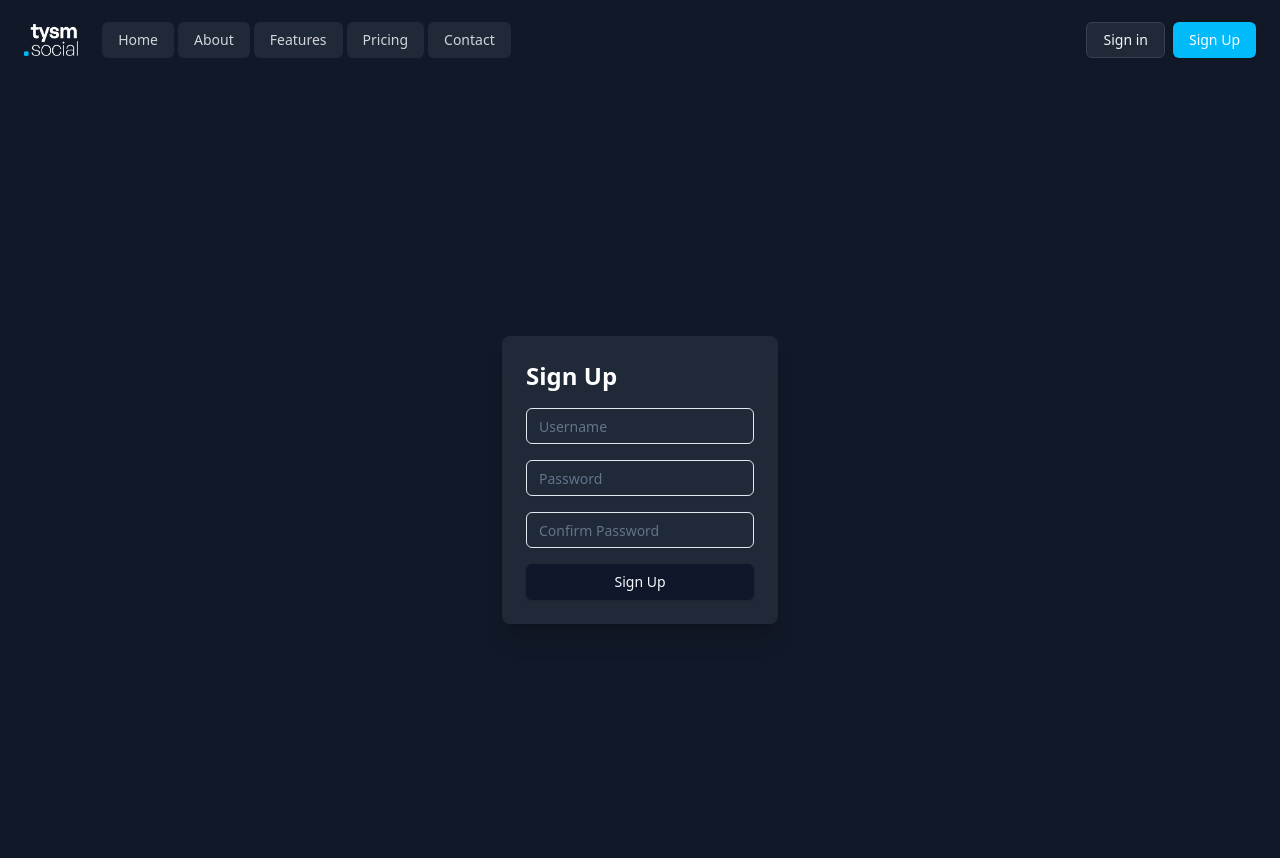
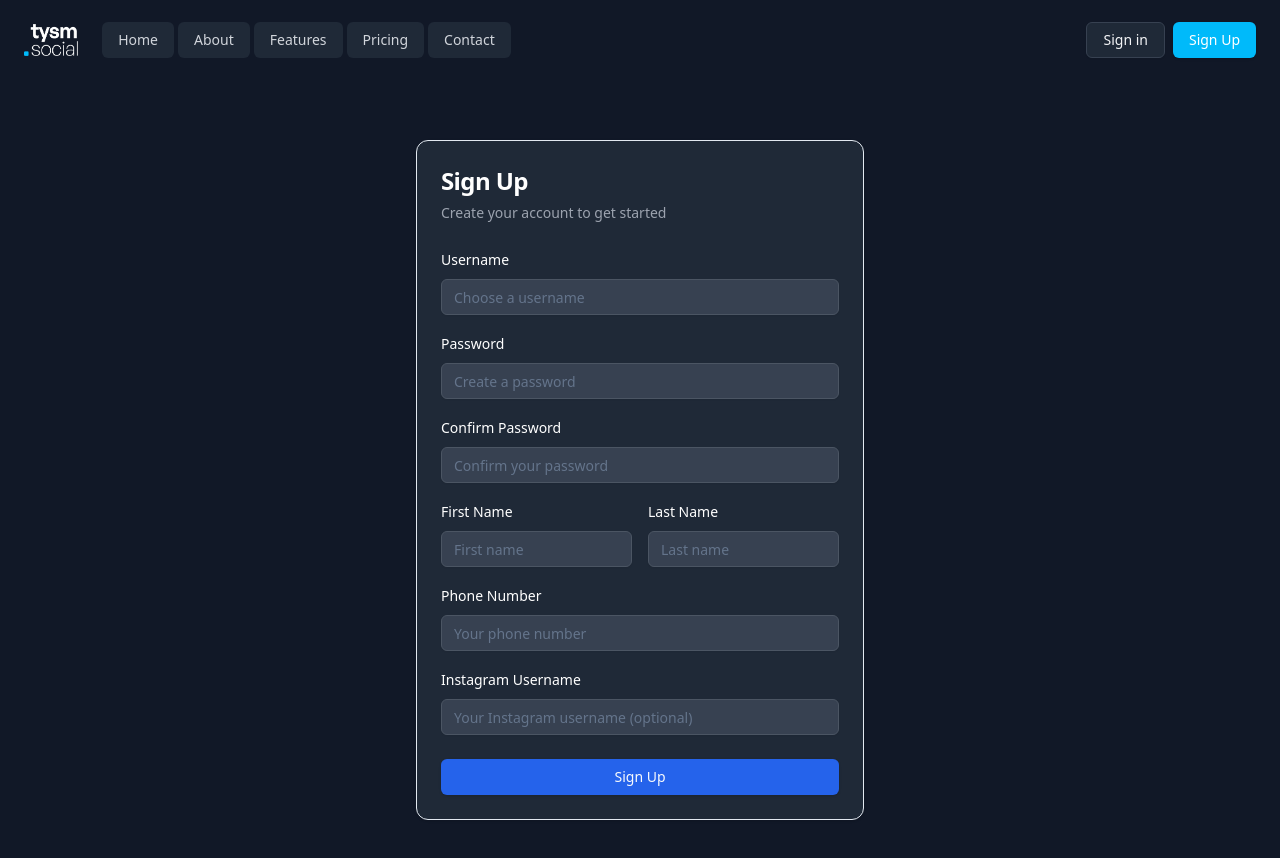
Before and after one commit to sukritx/tysm-3, a React (Vite) app in the folder frontend/: page /signup in a window 1280 px wide. Shown: the top 858 px of the page. Built offline with nearby package versions, Linux system fonts and the light colour scheme.

Commit message:
config signup and auto login for user after signup

```diff
--- a/frontend/package.json
+++ b/frontend/package.json
@@ -14,6 +14,7 @@
     "@radix-ui/react-dialog": "^1.1.1",
     "@radix-ui/react-dropdown-menu": "^2.1.1",
     "@radix-ui/react-icons": "^1.3.0",
+    "@radix-ui/react-label": "^2.1.0",
     "@radix-ui/react-navigation-menu": "^1.2.0",
     "@radix-ui/react-popover": "^1.1.1",
     "@radix-ui/react-select": "^2.1.1",
--- /dev/null
+++ b/frontend/src/components/ui/label.jsx
@@ -0,0 +1,16 @@
+import * as React from "react"
+import * as LabelPrimitive from "@radix-ui/react-label"
+import { cva } from "class-variance-authority";
+
+import { cn } from "@/lib/utils"
+
+const labelVariants = cva(
+  "text-sm font-medium leading-none peer-disabled:cursor-not-allowed peer-disabled:opacity-70"
+)
+
+const Label = React.forwardRef(({ className, ...props }, ref) => (
+  <LabelPrimitive.Root ref={ref} className={cn(labelVariants(), className)} {...props} />
+))
+Label.displayName = LabelPrimitive.Root.displayName
+
+export { Label }
--- a/frontend/src/pages/Signup.jsx
+++ b/frontend/src/pages/Signup.jsx
@@ -1,66 +1,193 @@
-// Signup.jsx
 import React, { useState } from 'react';
+import axios from 'axios';
 import { useNavigate } from 'react-router-dom';
-import { useAuth } from '../context/AuthContext';
+import { useAuth } from '../context/AuthContext'; // Assume this exists
 import { Button } from "@/components/ui/button";
 import { Input } from "@/components/ui/input";
+import { Label } from "@/components/ui/label";
+import { Card, CardHeader, CardTitle, CardDescription, CardContent, CardFooter } from "@/components/ui/card";
 
 const Signup = () => {
-  const [username, setUsername] = useState('');
-  const [password, setPassword] = useState('');
-  const [confirmPassword, setConfirmPassword] = useState('');
+  const [formData, setFormData] = useState({
+    username: '',
+    password: '',
+    confirmPassword: '',
+    phonenumber: '',
+    firstName: '',
+    lastName: '',
+    instagram: ''
+  });
   const [error, setError] = useState('');
+  const [isLoading, setIsLoading] = useState(false);
   const navigate = useNavigate();
-  const { signup } = useAuth();
+  const { login } = useAuth(); // Assume this hook provides a login function
+
+  const handleChange = (e) => {
+    const { name, value } = e.target;
+    setFormData(prevData => ({
+      ...prevData,
+      [name]: value
+    }));
+  };
+
+  const validateInputs = () => {
+    if (formData.username.length < 3) {
+      setError('Username must be at least 3 characters long');
+      return false;
+    }
+    if (formData.password.length < 6) {
+      setError('Password must be at least 6 characters long');
+      return false;
+    }
+    if (formData.password !== formData.confirmPassword) {
+      setError('Passwords do not match');
+      return false;
+    }
+    if (formData.phonenumber.length > 10) {
+      setError('Phone number must be at most 10 characters long');
+      return false;
+    }
+    return true;
+  };
 
   const handleSignup = async (e) => {
     e.preventDefault();
-    if (password !== confirmPassword) {
-      setError('Passwords do not match');
-      return;
+    if (!validateInputs()) return;
+
+    setIsLoading(true);
+    setError('');
+
+    try {
+      // Signup request
+      const response = await axios.post(`${import.meta.env.VITE_API_URL}/api/v1/user/signup`, formData);
+      console.log(response.data.message);
+
+      // Automatic login after successful signup
+      const loginSuccess = await login(formData.username, formData.password);
+      if (loginSuccess) {
+        navigate('/');
+      } else {
+        setError('Signup successful, but automatic login failed. Please try logging in manually.');
       }
-    try {
-      await signup(username, password);
-      navigate('/');
     } catch (error) {
-      setError(error.response?.data?.error || 'Error creating account');
+      console.error('Signup error:', error);
+      setError(error.response?.data?.message || 'Error creating account');
+    } finally {
+      setIsLoading(false);
     }
   };
 
   return (
-    <div className="flex items-center justify-center min-h-screen bg-gray-900">
-      <form onSubmit={handleSignup} className="p-6 bg-gray-800 rounded-lg shadow-xl">
-        <h2 className="text-2xl font-bold mb-4 text-white">Sign Up</h2>
-        {error && <p className="text-red-500 mb-4">{error}</p>}
-        <div className="mb-4">
+    <div className="flex items-center justify-center min-h-screen bg-gray-900 p-4">
+      <Card className="w-full max-w-md bg-gray-800 text-white">
+        <CardHeader>
+          <CardTitle className="text-2xl font-bold">Sign Up</CardTitle>
+          <CardDescription className="text-gray-400">Create your account to get started</CardDescription>
+        </CardHeader>
+        <CardContent>
+          <form onSubmit={handleSignup} className="space-y-4">
+            {error && <p className="text-red-500 text-sm">{error}</p>}
+            <div className="space-y-2">
+              <Label htmlFor="username" className="text-white">Username</Label>
               <Input
-            type="text"
-            value={username}
-            onChange={(e) => setUsername(e.target.value)}
-            placeholder="Username"
-            className="w-full"
+                id="username"
+                name="username"
+                value={formData.username}
+                onChange={handleChange}
+                placeholder="Choose a username"
+                required
+                className="bg-gray-700 text-white border-gray-600"
               />
             </div>
-        <div className="mb-4">
+            <div className="space-y-2">
+              <Label htmlFor="password" className="text-white">Password</Label>
               <Input
+                id="password"
                 type="password"
-            value={password}
-            onChange={(e) => setPassword(e.target.value)}
-            placeholder="Password"
-            className="w-full"
+                name="password"
+                value={formData.password}
+                onChange={handleChange}
+                placeholder="Create a password"
+                required
+                className="bg-gray-700 text-white border-gray-600"
               />
             </div>
-        <div className="mb-4">
+            <div className="space-y-2">
+              <Label htmlFor="confirmPassword" className="text-white">Confirm Password</Label>
               <Input
+                id="confirmPassword"
                 type="password"
-            value={confirmPassword}
-            onChange={(e) => setConfirmPassword(e.target.value)}
-            placeholder="Confirm Password"
-            className="w-full"
+                name="confirmPassword"
+                value={formData.confirmPassword}
+                onChange={handleChange}
+                placeholder="Confirm your password"
+                required
+                className="bg-gray-700 text-white border-gray-600"
               />
             </div>
-        <Button type="submit" className="w-full">Sign Up</Button>
+            <div className="grid grid-cols-2 gap-4">
+              <div className="space-y-2">
+                <Label htmlFor="firstName" className="text-white">First Name</Label>
+                <Input
+                  id="firstName"
+                  name="firstName"
+                  value={formData.firstName}
+                  onChange={handleChange}
+                  placeholder="First name"
+                  required
+                  className="bg-gray-700 text-white border-gray-600"
+                />
+              </div>
+              <div className="space-y-2">
+                <Label htmlFor="lastName" className="text-white">Last Name</Label>
+                <Input
+                  id="lastName"
+                  name="lastName"
+                  value={formData.lastName}
+                  onChange={handleChange}
+                  placeholder="Last name"
+                  required
+                  className="bg-gray-700 text-white border-gray-600"
+                />
+              </div>
+            </div>
+            <div className="space-y-2">
+              <Label htmlFor="phonenumber" className="text-white">Phone Number</Label>
+              <Input
+                id="phonenumber"
+                type="tel"
+                name="phonenumber"
+                value={formData.phonenumber}
+                onChange={handleChange}
+                placeholder="Your phone number"
+                required
+                className="bg-gray-700 text-white border-gray-600"
+              />
+            </div>
+            <div className="space-y-2">
+              <Label htmlFor="instagram" className="text-white">Instagram Username</Label>
+              <Input
+                id="instagram"
+                name="instagram"
+                value={formData.instagram}
+                onChange={handleChange}
+                placeholder="Your Instagram username (optional)"
+                className="bg-gray-700 text-white border-gray-600"
+              />
+            </div>
           </form>
+        </CardContent>
+        <CardFooter>
+          <Button
+            type="submit"
+            className="w-full bg-blue-600 hover:bg-blue-700"
+            disabled={isLoading}
+            onClick={handleSignup}
+          >
+            {isLoading ? 'Signing Up...' : 'Sign Up'}
+          </Button>
+        </CardFooter>
+      </Card>
     </div>
   );
 };
```
Also changed, not shown: 1 other file (tests, documents, lock files or other folders). Lines whose indentation alone changed are shown as unchanged.
